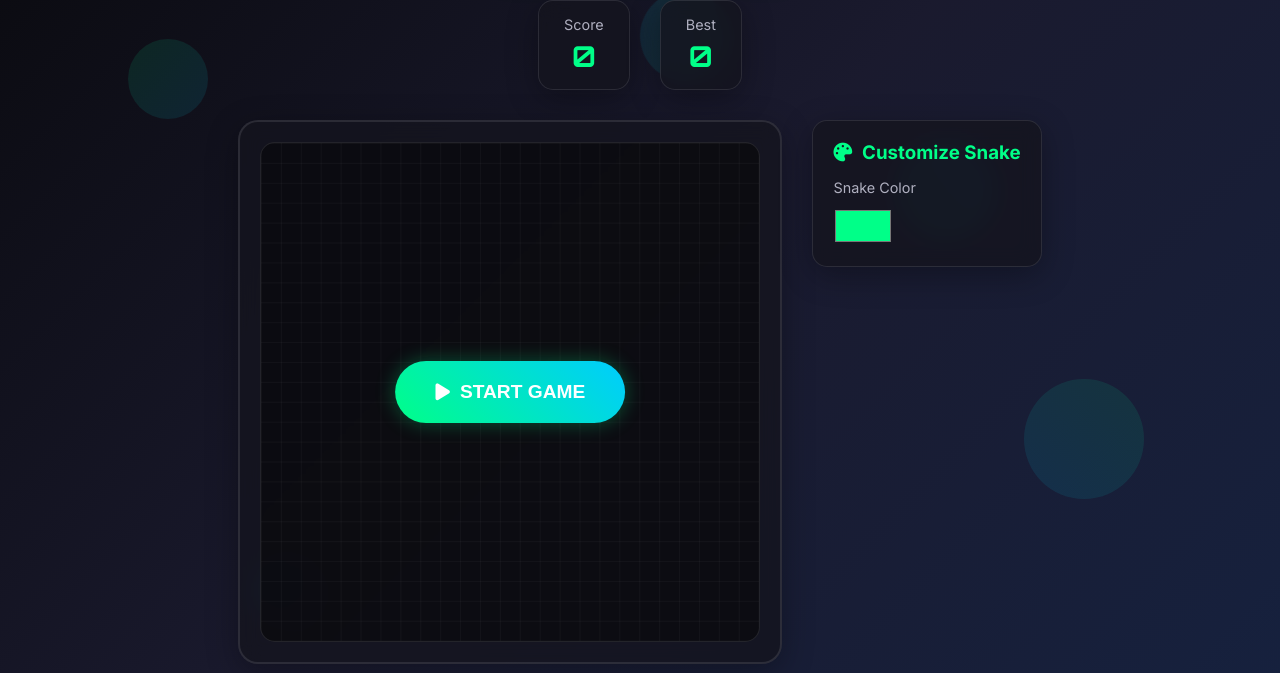
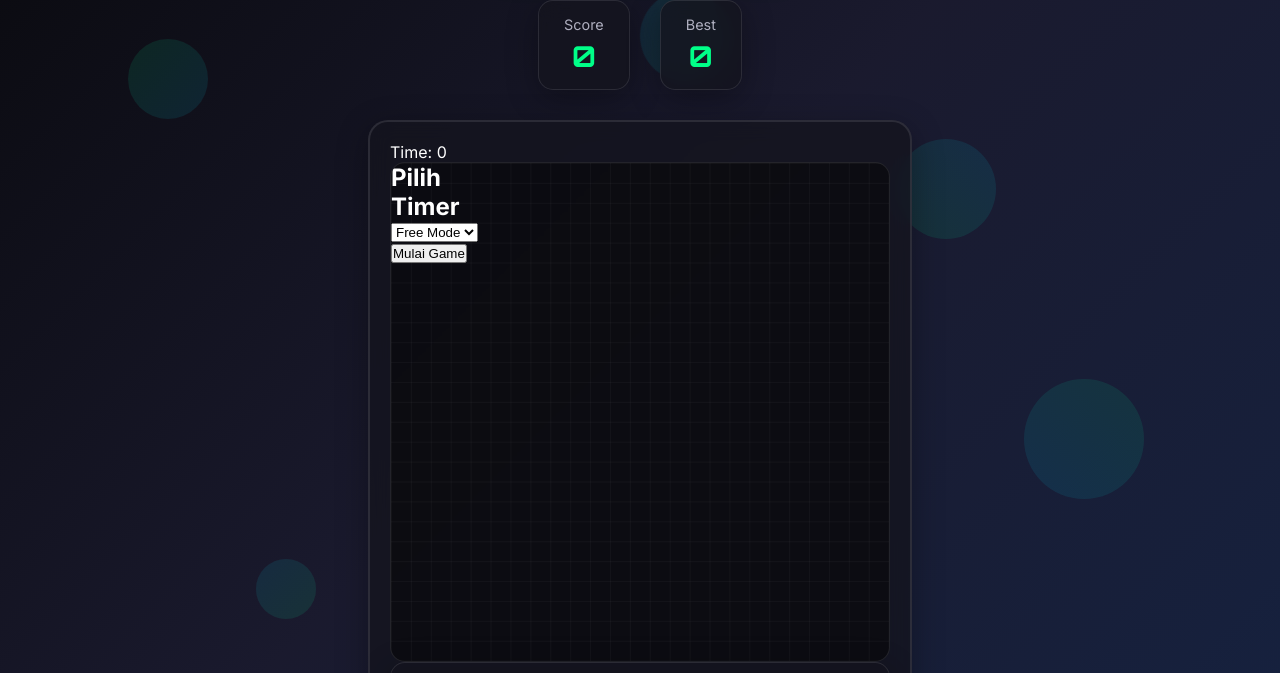
Before and after one commit to alcxaa/Snake-Game, a plain HTML site: page index.html in a window 1280 px wide. Shown: the part 101-774 px from the top of the page. Drawn offline with Linux system fonts and the light colour scheme.

Commit message:
Update index.html

```diff
--- a/index.html
+++ b/index.html
@@ -40,16 +40,33 @@
             </div>
         </header>
 
+
         <div class="game-wrapper">
 <div class="game-container">
-                <button id="startBtn" class="start-button">
-                    <i class="fas fa-play"></i>
-                    <span>START GAME</span>
-                </button>
-                <div class="play-board"></div>
-                <div class="game-overlay"></div>
+
+       <!-- TIMER DISPLAY -->
+    <div id="snakeTimerDisplay">
+  Time: <span id="timeLeft">0</span>
 </div>
 
+    <!-- ARENA SNAKE DENGAN TIMER MENU DI DALAMNYA -->
+<div class="play-board" id="playBoard">
+
+    <!-- TIMER MENU -->
+    <div id="timerMenu">
+        <h2 class="timer-title">Pilih Timer</h2>
+        <select id="timerSelect" class="timer-select">
+            <option value="0">Free Mode</option>
+            <option value="60">1 Minute</option>
+            <option value="180">3 Minutes</option>
+            <option value="300">5 Minutes</option>
+        </select>
+        <button id="startTimerBtn" class="timer-start-btn">Mulai Game</button>
+    </div>
+
+</div>
+
+    <!-- CONTROL PANEL -->
     <div class="controls-panel">
         <div class="snake-customizer">
             <h3><i class="fas fa-palette"></i> Customize Snake</h3>
@@ -78,7 +95,7 @@
             </div>
         </div>
     </div>
-        </div>
+
 </div>
 
     <!-- Game Over Modal -->
@@ -88,7 +105,7 @@
             <div class="modal-icon">
                 <i class="fas fa-skull"></i>
             </div>
-            <h2>Game Over!</h2>
+            <h2>Time's Up!</h2>
             <p class="final-score">Your Score: <span id="finalScore">0</span></p>
             <div class="modal-buttons">
                 <button onclick="restartGame()" class="restart-btn">
```
Lines whose indentation alone changed are shown as unchanged.
